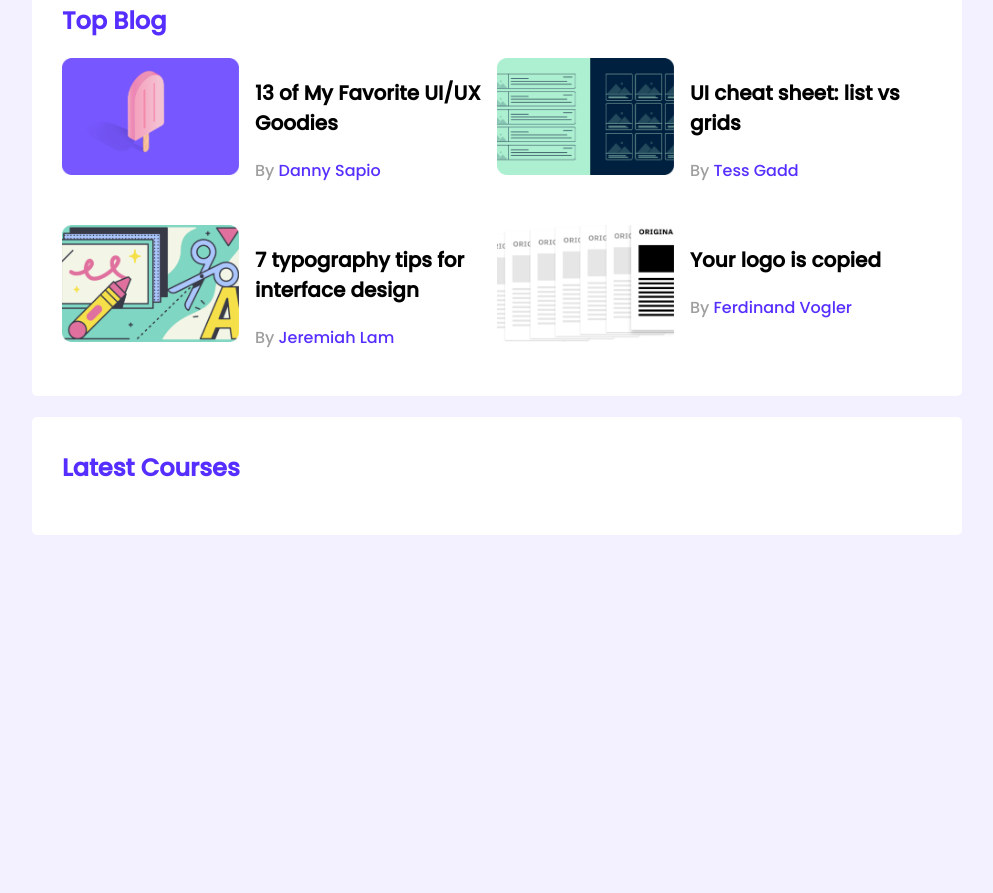
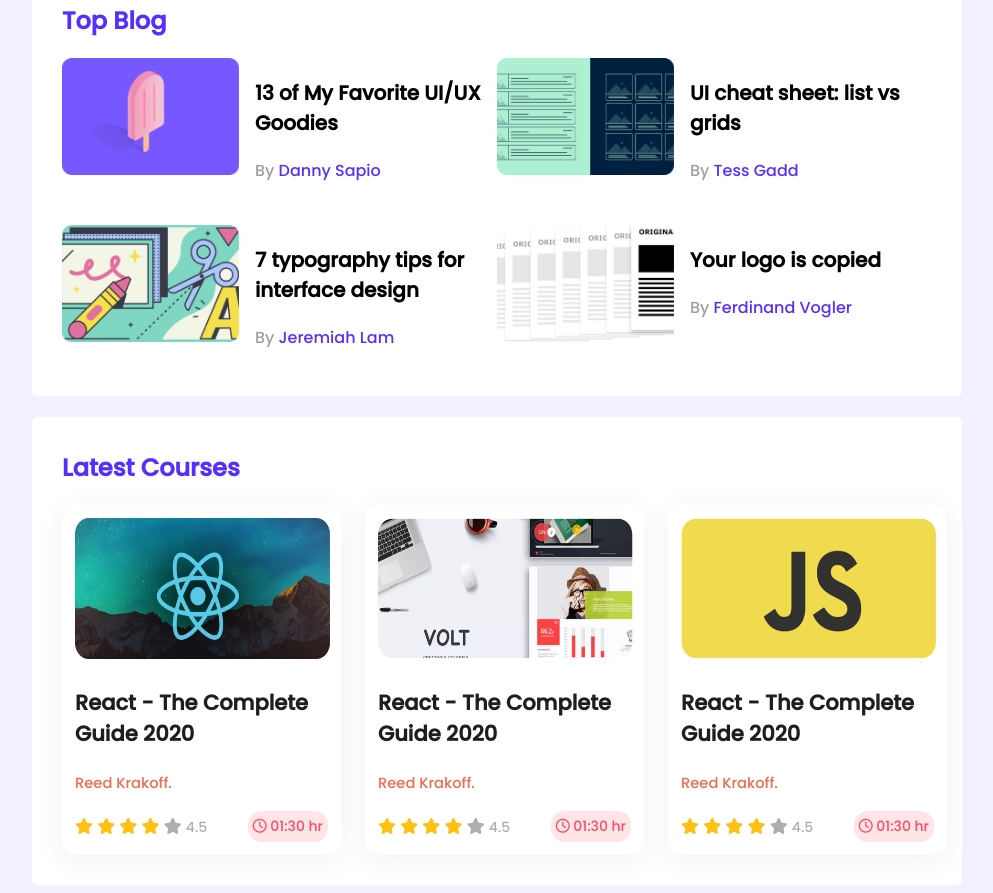
Before and after one commit to naimultusher/leaderboard, a plain HTML site: page index.html in a window 1280 px wide. Shown: the part 332-1225 px from the top of the page, without its empty margins (143-1136 px from the left). Before the commit the page ends 875 px from the top, so only its background shows below. Drawn offline with Linux system fonts and the light colour scheme.

Commit message:
code added

```diff
--- a/css/style.css
+++ b/css/style.css
@@ -98,3 +98,64 @@
     color: #562EFF;
     font-size: 16px;
 }
+
+/* courses styles */
+
+.courses {
+    display: grid;
+    grid-template-columns: repeat(3, 1fr);
+    grid-column-gap: 24px;
+}
+
+.course {
+    background-color: #ffffff;
+    filter: drop-shadow(0px 5.34229px 13.3557px rgba(0, 0, 0, 0.05));
+    border-radius: 15px;
+    padding: 13px;
+    width: 253px;
+}
+
+.course-title {
+    font-size: 21px;
+    color: #1E1E1E;
+}
+
+.course-banner img {
+    width: 255px;
+    height: 141px;
+}
+
+.course-author a {
+    text-decoration: none;
+    font-weight: 400;
+    font-size: 14.6913px;
+    color: #ED6B4F;
+}
+
+.course-info {
+    display: flex;
+    align-items: center;
+    justify-content: space-between;
+}
+
+.rating-text {
+    font-weight: 400;
+    font-size: 14px;
+    color: #AEAEAE;
+}
+
+.fa-star.filled {
+    color: #FFC014;
+}
+
+.fa-star.empty {
+    color: #AEAEAE;
+}
+
+.class-duration {
+    background: #FFE4E8;
+    border-radius: 14px;
+    color: #FF4A60;
+    font-size: 14px;
+    padding: 5px;
+}
--- a/index.html
+++ b/index.html
@@ -6,6 +6,8 @@
     <meta http-equiv="X-UA-Compatible" content="IE=edge">
     <meta name="viewport" content="width=device-width, initial-scale=1.0">
     <title>Leaderboard</title>
+    <!-- Font Awesome -->
+    <script src="https://kit.fontawesome.com/4edd0b3d44.js" crossorigin="anonymous"></script>
     <!-- Stylesheet -->
     <link rel="stylesheet" href="css/style.css">
 </head>
@@ -96,6 +98,68 @@
         <!-- Latest Courses -->
         <section class="container">
             <h2 class="section-title">Latest Courses</h2>
+            <div class="courses">
+                <div class="course">
+                    <div class="course-banner">
+                        <img src="images/courses/course-1.png" alt="">
+                    </div>
+                    <div class="course-details">
+                        <h3 class="course-title">React - The Complete Guide 2020</h3>
+                        <p class="course-author"><a href="#">Reed Krakoff.</a></p>
+                        <div class="course-info">
+                            <div>
+                                <i class="fa-solid fa-star filled"></i>
+                                <i class="fa-solid fa-star filled"></i>
+                                <i class="fa-solid fa-star filled"></i>
+                                <i class="fa-solid fa-star filled"></i>
+                                <i class="fa-solid fa-star empty"></i>
+                                <span class="rating-text">4.5</span>
+                            </div>
+                            <div class="class-duration"><i class="fa-regular fa-clock"></i> 01:30 hr</div>
+                        </div>
+                    </div>
+                </div>
+                <div class="course">
+                    <div class="course-banner">
+                        <img src="images/courses/course-2.png" alt="">
+                    </div>
+                    <div class="course-details">
+                        <h3 class="course-title">React - The Complete Guide 2020</h3>
+                        <p class="course-author"><a href="#">Reed Krakoff.</a></p>
+                        <div class="course-info">
+                            <div>
+                                <i class="fa-solid fa-star filled"></i>
+                                <i class="fa-solid fa-star filled"></i>
+                                <i class="fa-solid fa-star filled"></i>
+                                <i class="fa-solid fa-star filled"></i>
+                                <i class="fa-solid fa-star empty"></i>
+                                <span class="rating-text">4.5</span>
+                            </div>
+                            <div class="class-duration"><i class="fa-regular fa-clock"></i> 01:30 hr</div>
+                        </div>
+                    </div>
+                </div>
+                <div class="course">
+                    <div class="course-banner">
+                        <img src="images/courses/course-3.png" alt="">
+                    </div>
+                    <div class="course-details">
+                        <h3 class="course-title">React - The Complete Guide 2020</h3>
+                        <p class="course-author"><a href="#">Reed Krakoff.</a></p>
+                        <div class="course-info">
+                            <div>
+                                <i class="fa-solid fa-star filled"></i>
+                                <i class="fa-solid fa-star filled"></i>
+                                <i class="fa-solid fa-star filled"></i>
+                                <i class="fa-solid fa-star filled"></i>
+                                <i class="fa-solid fa-star empty"></i>
+                                <span class="rating-text">4.5</span>
+                            </div>
+                            <div class="class-duration"><i class="fa-regular fa-clock"></i> 01:30 hr</div>
+                        </div>
+                    </div>
+                </div>
+            </div>
         </section>
     </main>
 </body>
```
